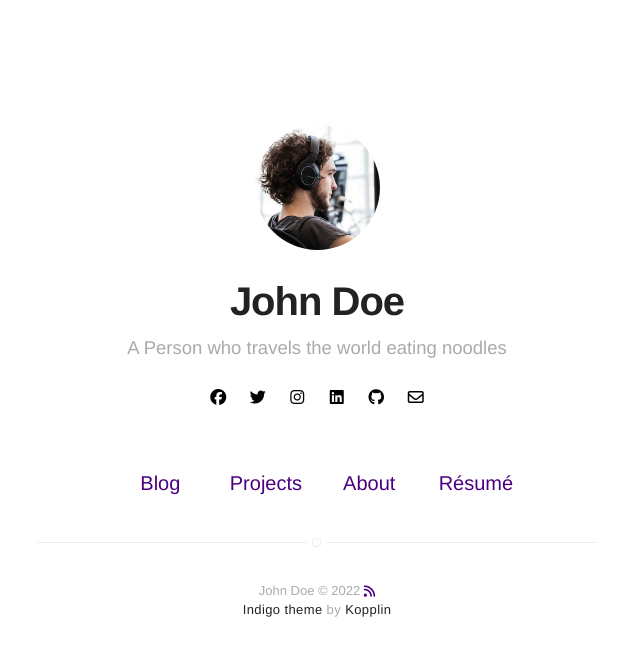
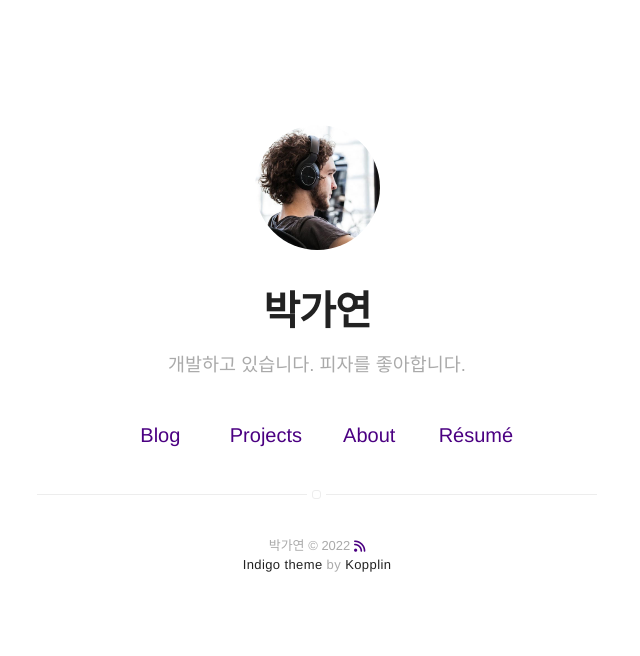
Before and after one commit to gayeonP/gayeonP.github.io, a Jekyll site: the page built from index.html, in a window 1280 px wide. Shown: the top 656 px of the page, without its empty margins (323-963 px from the left). Built offline with Jekyll 4.4.1, drawn with Linux system fonts in a browser that asks for light colours; nearby versions of some CDN libraries; part of the change alters nothing that is shown.

Commit message:
로컬 환경 설정 완료

```diff
--- a/_config.yml
+++ b/_config.yml
@@ -1,6 +1,6 @@
 # main text of home
-title: John Doe
-bio: A Person who travels the world eating noodles
+title: 박가연
+bio: 개발하고 있습니다. 피자를 좋아합니다.
 
 # twitter summary info
 description: A blog about technology and stuff related
@@ -20,7 +20,7 @@ resume: true
 resume-external: true
 resume-url: https://google.com/?q=my+resume
 
-url: https://sergiokopplin.github.io/indigo
+url: https://gayeonP.github.io
 # your url: https://USERNAME.github.io
 
 permalink: /:title/
@@ -34,12 +34,12 @@ disqus:
   categories: [blog, project] # only show disqus for posts that have these categories
 
 # if you don't have any of social below, comment the line
-facebook: myfacebook
-twitter: mytwitter
-instagram: myinstagram
-linkedin: mylinkedin
-github: mygithub
-email: myemail@gmail.com
+#facebook: myfacebook
+#twitter: mytwitter
+#instagram: myinstagram
+#linkedin: mylinkedin
+#github: https://gayeonP
+#email: myemail@gmail.com
 
 authors:
   johndoe:
--- a/_includes/social-links.html
+++ b/_includes/social-links.html
@@ -1,5 +1,5 @@
 <!-- To add more icons, duplicate a section and find yout icon here -> https://fontawesome.com/v6.0/icons -->
-
+<!--
 <div class="social-links">
     {% if site.facebook %}
         <a class="link" data-title="facebook.com/{{ site.facebook }}" href="https://facebook.com/{{ site.facebook }}" target="_blank" rel="noopener">
@@ -37,3 +37,4 @@
         </a>
     {% endif %}
 </div>
+-->
```
Also changed, not shown: Gemfile.lock (added).
